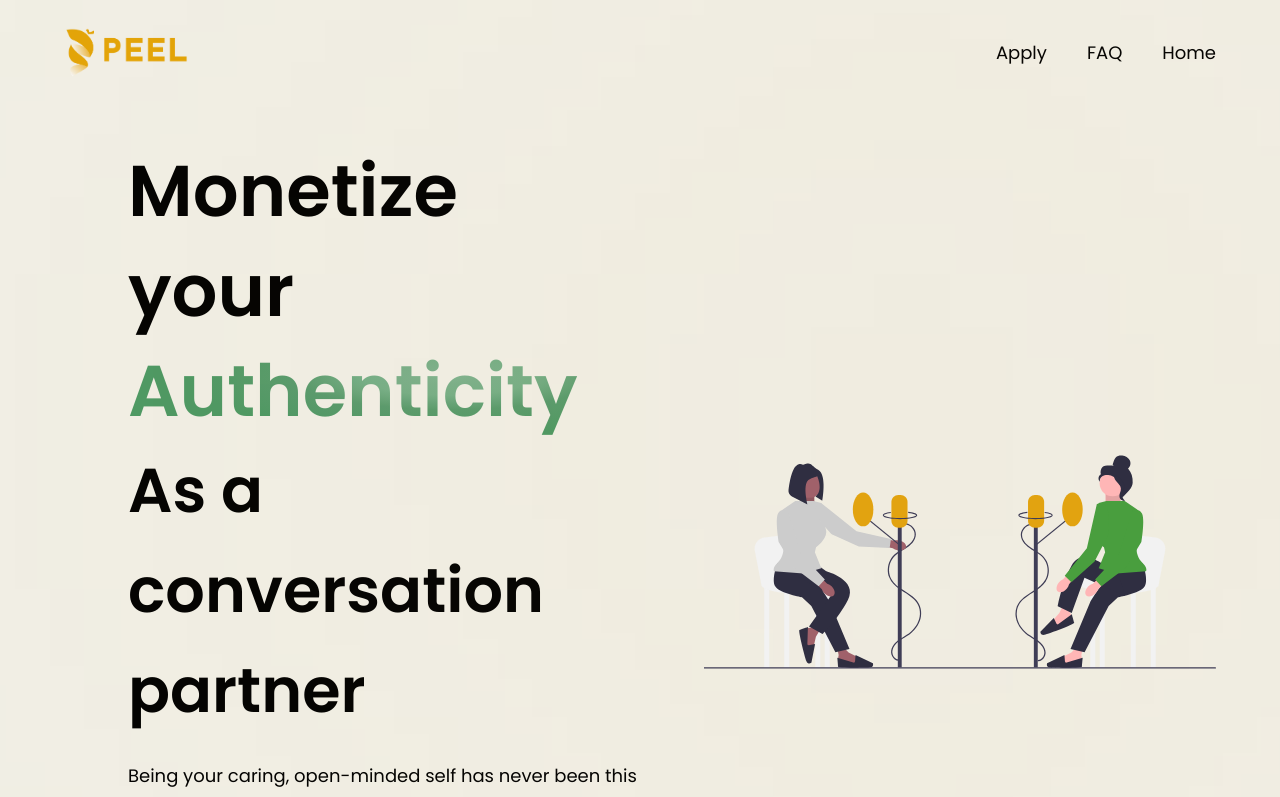
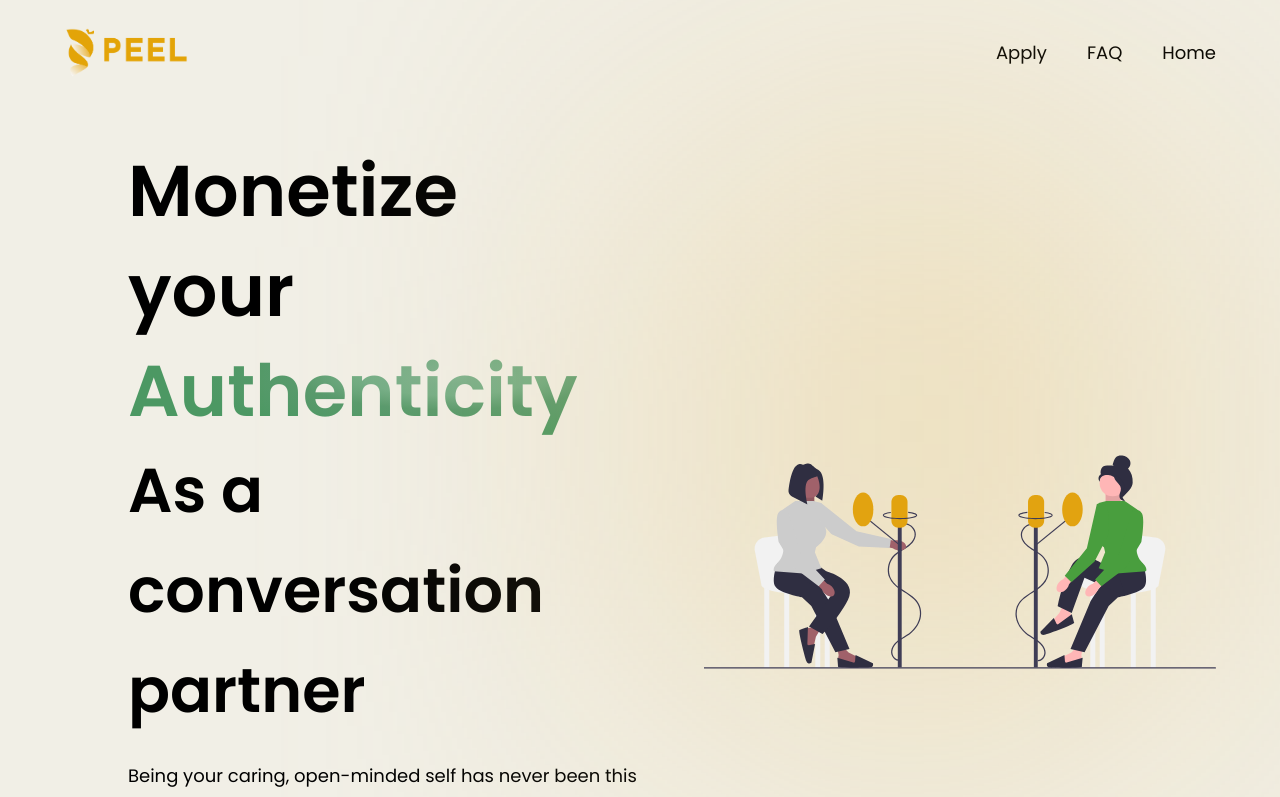
Before and after one commit to BobinShihJosh/peel_info, a React (Vite) app: page /BecomeAPeeler in a window 1280 px wide. Shown: the top 797 px of the page. Built offline with nearby package versions, Linux system fonts and the light colour scheme.

Commit message:
change blur radius

```diff
--- a/src/components/Hero.jsx
+++ b/src/components/Hero.jsx
@@ -35,9 +35,9 @@ const Hero = () => (
     <div className={`flex-1 flex ${styles.flexCenter} md:my-0 my-10 relative`}>
       <img src={convo} alt="Billing"
         className='w-[100%] h-[100%] relative z-[5]' />
-      {/* <div className='absolute z-[0] w-[40%] h-[35%] top-0 pink__gradient' />
-      <div className='absolute z-[1] w-[60%] h-[60%] rounded-full bottom-40 white__gradient' /> */}
-      <div className='absolute z-[0] w-[50%] h-[50%] right-20 bottom-20 gold__gradient' />
+      <div className='absolute z-[0] w-[35%] h-[35%] top-0 gold__gradient' />
+      {/* <div className='absolute z-[1] w-[60%] h-[60%] rounded-full bottom-40 gold__gradient' /> */}
+      {/* <div className='absolute z-[0] w-[50%] h-[50%] right-20 bottom-20 gold__gradient' /> */}
 
     </div>
 
--- a/src/index.css
+++ b/src/index.css
@@ -312,7 +312,7 @@ sage
 }
 .gold__gradient {
   background: linear-gradient(90deg, #e8d5ab 0%, #e2a310 100%);
-  filter: blur(900px);
+  filter: blur(200px);
 }
 
 .white__gradient {
```
Also changed, not shown: 3 other files (tests, documents, lock files or other folders).
